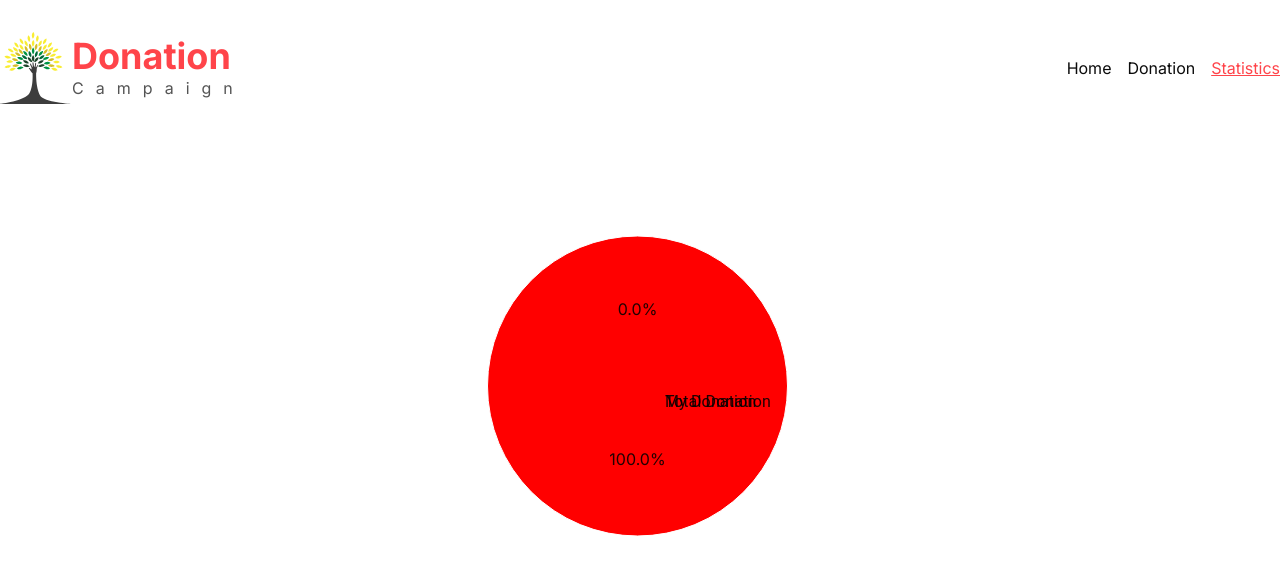
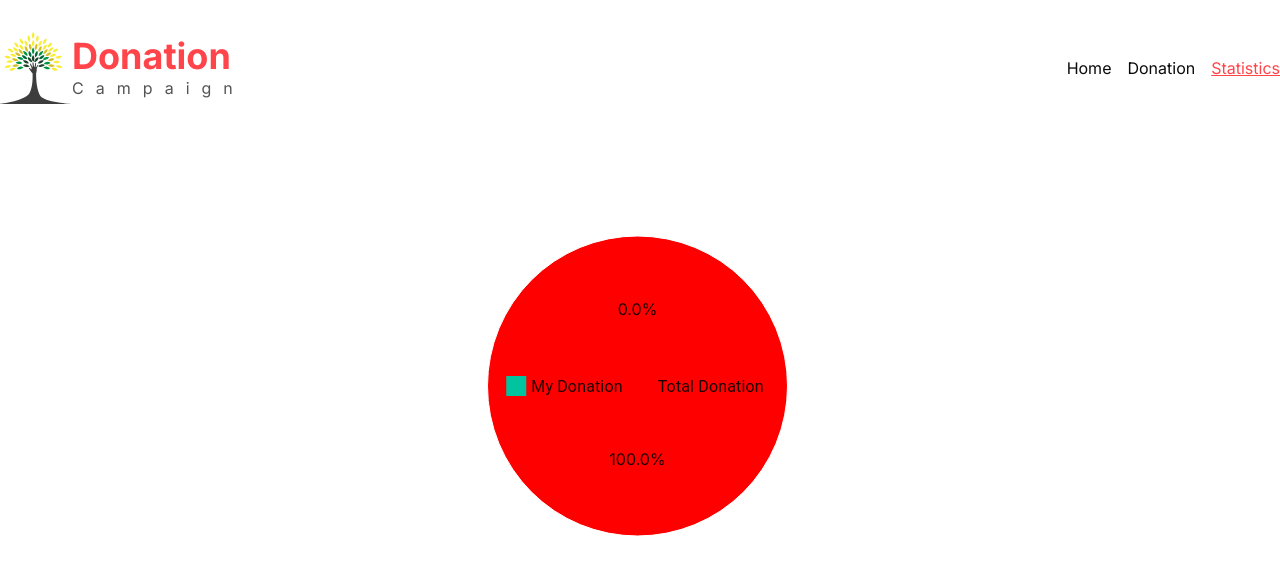
Before and after one commit to mdabarik/donation-campaign-react-app, a React (Vite) app: page /statistics in a window 1280 px wide. Shown: the top 574 px of the page. Built offline with nearby package versions, Linux system fonts and the light colour scheme.

Commit message:
legend transformed from col to row

```diff
--- a/src/components/Chart/Chart.jsx
+++ b/src/components/Chart/Chart.jsx
@@ -41,13 +41,14 @@ const Chart = () => {
                 },
             ]}
             legend={{
-                direction: "col",
+                direction: "row",
                 position: {
                   vertical: "middle",
                   horizontal: "middle"
                 }
               }}
               sx={{
+                "--ChartsLegend-itemWidth": "130px",
                 "--ChartsLegend-rootOffsetX": "0px",
                 "--ChartsLegend-rootOffsetY": "200px",
               }}
```
Also changed, not shown: 1 other file (tests, documents, lock files or other folders).
